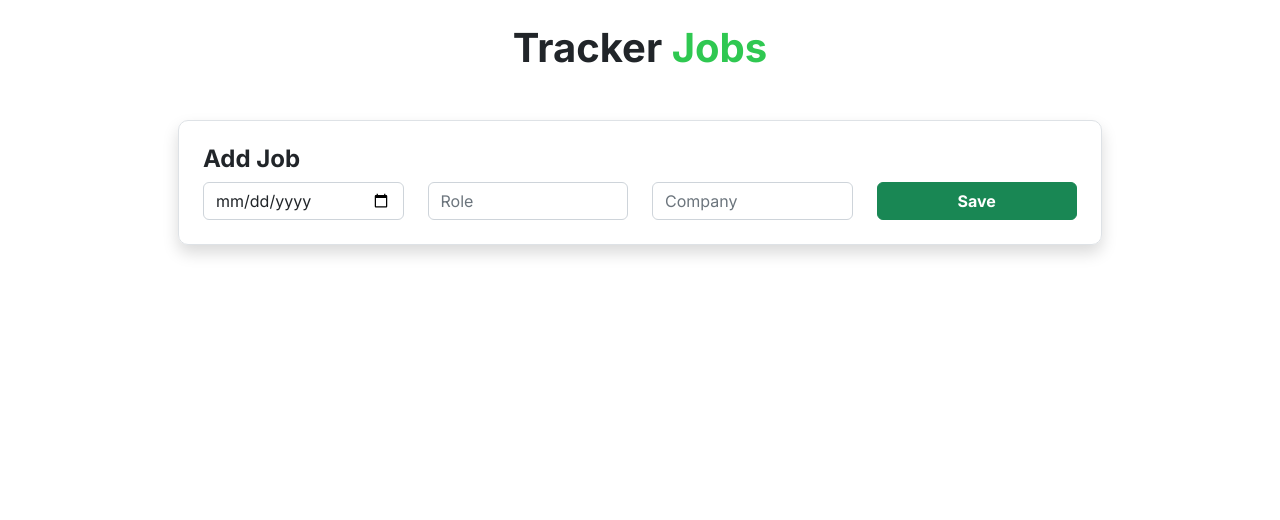
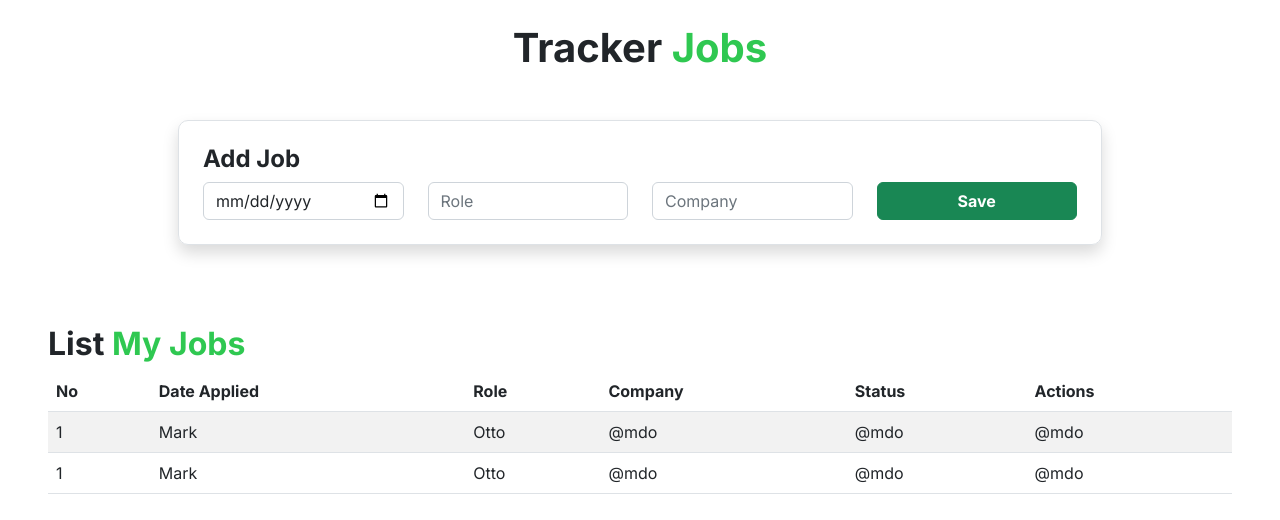
Before and after one commit to rzlwbo1/Tracker-Jobs, a React (Create React App) app: page / in a window 1280 px wide. Shown: the top 520 px of the page. Built offline with nearby package versions, Linux system fonts and the light colour scheme.

Commit message:
ui dekstop done

```diff
--- a/src/App.js
+++ /dev/null
@@ -1,17 +0,0 @@
-import React from "react";
-import FormAddJob from './FormAddJob';
-
-
-function App() {
-  return (
-    <div className="p-4">
-      <h1 className="fw-bold text-center title-app">
-        Tracker <span style={{ color: "#2FC851" }}>Jobs</span>
-      </h1>
-
-      <FormAddJob />
-    </div>
-  );
-}
-
-export default App;
--- /dev/null
+++ b/src/components/App.js
@@ -0,0 +1,25 @@
+import React from "react";
+import FormAddJob from "./FormAddJob";
+import TableJobs from "./TableJobs";
+import Container from 'react-bootstrap/Container';
+
+function App() {
+  return (
+    <div className="p-4">
+      <h1 className="fw-bold text-center title-app">
+        Tracker <span style={{ color: "#2FC851" }}>Jobs</span>
+      </h1>
+
+      <FormAddJob />
+
+      <Container fluid className="px-4">
+        <h2 className="fw-bold" style={{ marginTop: 80 }}>
+          List <span style={{ color: "#2FC851" }}>My Jobs</span>
+        </h2>
+        <TableJobs />
+      </Container>
+    </div>
+  );
+}
+
+export default App;
--- /dev/null
+++ b/src/components/TableJobs.jsx
@@ -0,0 +1,40 @@
+import React from 'react'
+import Table from 'react-bootstrap/Table';
+
+function StripedRowExample() {
+  return (
+    <Table striped>
+      <thead>
+        <tr>
+          <th>No</th>
+          <th>Date Applied</th>
+          <th>Role</th>
+          <th>Company</th>
+          <th>Status</th>
+          <th>Actions</th>
+        </tr>
+      </thead>
+      <tbody>
+        <tr>
+          <td>1</td>
+          <td>Mark</td>
+          <td>Otto</td>
+          <td>@mdo</td>
+          <td>@mdo</td>
+          <td>@mdo</td>
+        </tr>
+
+        <tr>
+          <td>1</td>
+          <td>Mark</td>
+          <td>Otto</td>
+          <td>@mdo</td>
+          <td>@mdo</td>
+          <td>@mdo</td>
+        </tr>
+      </tbody>
+    </Table>
+  );
+}
+
+export default StripedRowExample;
--- a/src/index.js
+++ b/src/index.js
@@ -1,6 +1,6 @@
 import React from 'react';
 import ReactDOM from 'react-dom/client';
-import App from './App';
+import App from './components/App';
 
 import 'bootstrap/dist/css/bootstrap.min.css';
 import './App.css';
```
Also changed, not shown: src/components/FormAddJob.jsx (renamed from src/FormAddJob.jsx).
